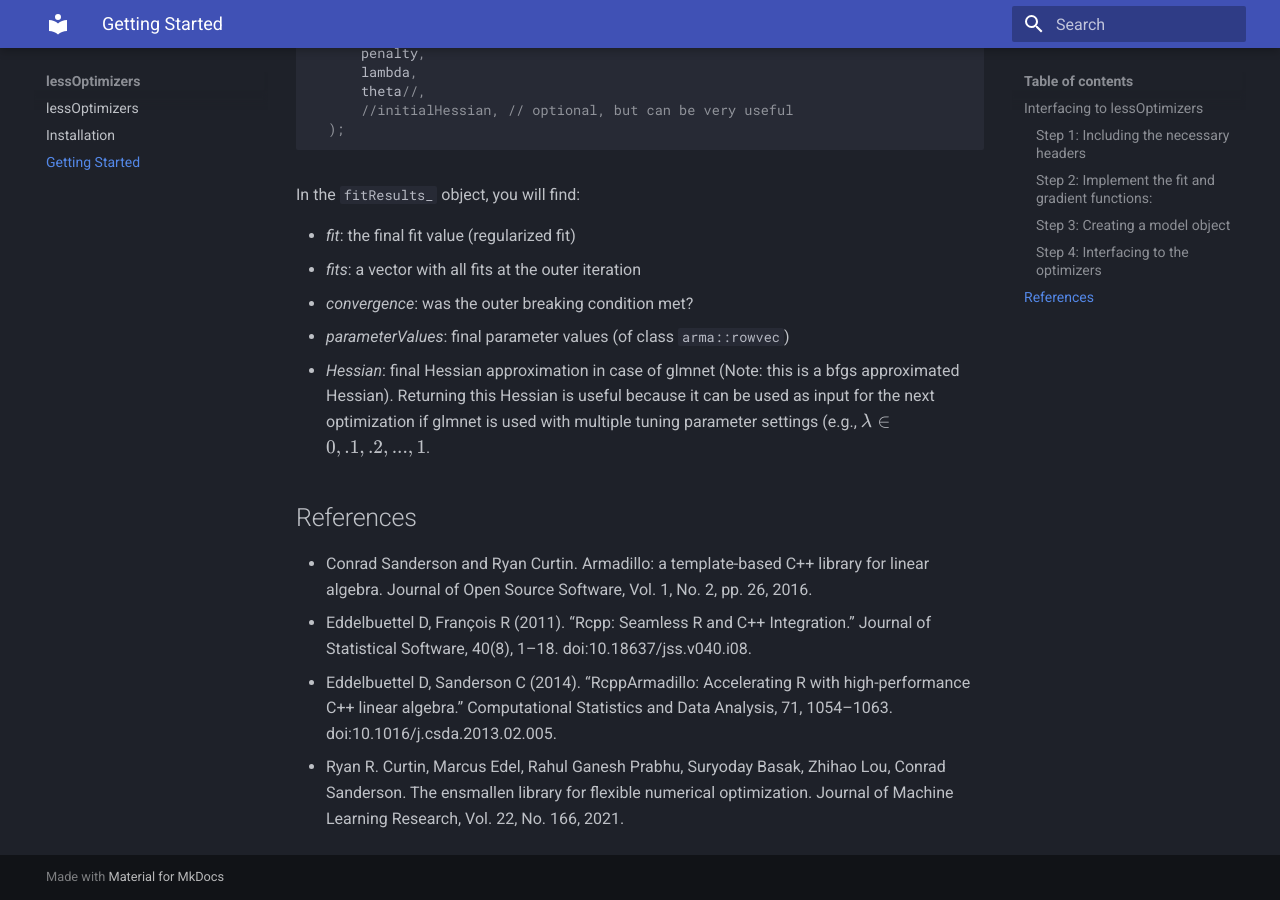
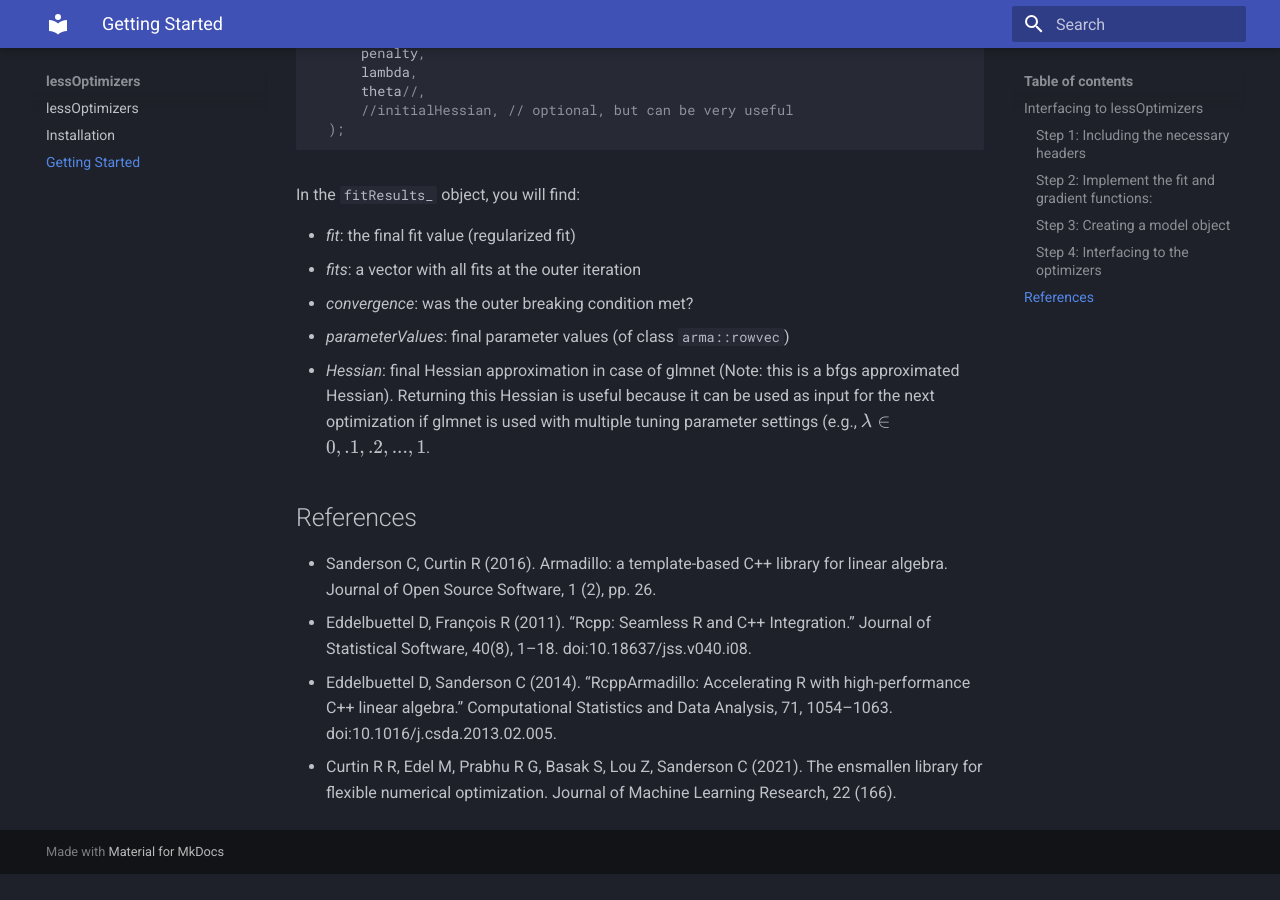
Before and after one commit to jhorzek/lesstimate, an MkDocs documentation site: the page built from docs/2-getting-started.md, in a window 1280 px wide and 900 px high, scrolled down 5340 px. Built offline with MkDocs 1.6.1 and Material for MkDocs 9.7.7, drawn with Linux system fonts in a browser that asks for light colours; after the commit the page ends 6214 px from its top, so only the background shows below that.

Commit message:
Update 2-getting-started.md

```diff
--- a/docs/2-getting-started.md
+++ b/docs/2-getting-started.md
@@ -309,8 +309,7 @@ used with multiple tuning parameter settings (e.g., $\lambda \in \{0, .1, .2, ..
 
 ## References
 
-- Conrad Sanderson and Ryan Curtin. Armadillo: a template-based C++ library for linear algebra. Journal of Open Source Software, Vol. 1, No. 2, pp. 26, 2016.
+- Sanderson C, Curtin R (2016). Armadillo: a template-based C++ library for linear algebra. Journal of Open Source Software, 1 (2), pp. 26.
 - Eddelbuettel D, François R (2011). “Rcpp: Seamless R and C++ Integration.” Journal of Statistical Software, 40(8), 1–18. doi:10.18637/jss.v040.i08.
 - Eddelbuettel D, Sanderson C (2014). “RcppArmadillo: Accelerating R with high-performance C++ linear algebra.” Computational Statistics and Data Analysis, 71, 1054–1063. doi:10.1016/j.csda.2013.02.005.
-- Ryan R. Curtin, Marcus Edel, Rahul Ganesh Prabhu, Suryoday Basak, Zhihao Lou, Conrad Sanderson. The ensmallen library for flexible numerical optimization.
-Journal of Machine Learning Research, Vol. 22, No. 166, 2021.
+- Curtin R R, Edel M, Prabhu R G, Basak S, Lou Z, Sanderson C (2021). The ensmallen library for flexible numerical optimization. Journal of Machine Learning Research, 22 (166).
```
